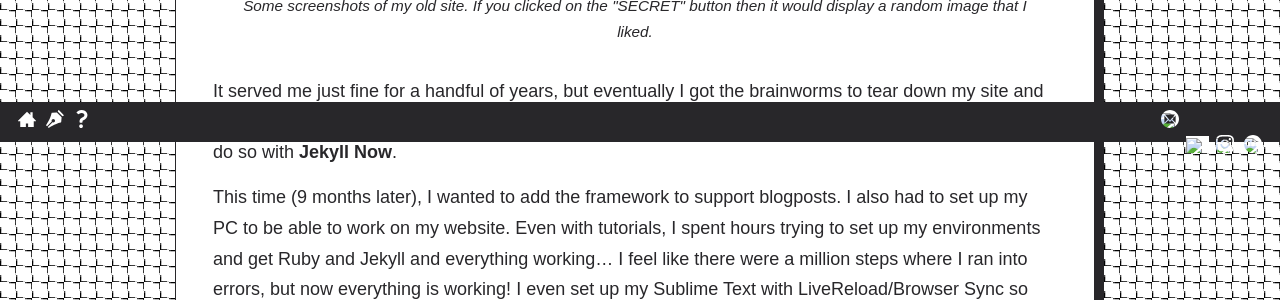
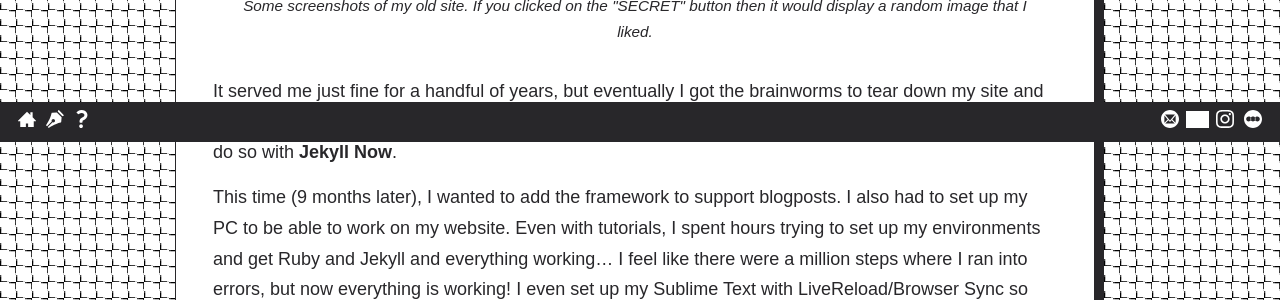
Before and after one commit to jocelynkim/jocelynkim.github.io, a Jekyll site: the page built from _posts/2024-9-28-Hello-World.md, in a window 1280 px wide. Shown: the part 758-1058 px from the top of the page. Built offline with Jekyll 4.4.1, drawn with Linux system fonts in a browser that asks for light colours; some web fonts are replaced; grey boxes are pictures that could not be loaded.

Commit message:
fix footer links

```diff
--- a/_layouts/post.html
+++ b/_layouts/post.html
@@ -42,10 +42,10 @@
               <a href="{{ site.about }}"><span class="icon question" alt="About"></span></a>
             </span>
             <span class="right">
-              <a href="mailto:me@shinji.zone"><img class="icon email" alt="E-mail"></i></a>
-              <a href="https://bsky.app/profile/shinji.zone"><img class="icon bsky" alt="Bluesky"></i></a>
-              <a href="https://instagram.com/shinji.dev"><img class="icon instagram" alt="Instagram"></i></a>
-              <a href="https://letterboxd.com/kimshinji/"><img class="icon letterboxd" alt="Letterboxd"></i></a>
+              <a href="mailto:{{ site.footer-links.email }}"><span class="icon email" alt="Email"></span></a>
+              <a href="https://bsky.app/profile/{{ site.footer-links.bsky }}"><span class="icon bsky" alt="Bluesky"></span></a>
+              <a href="https://instagram.com/{{ site.footer-links.instagram }}"><span class="icon instagram" alt="Instagram"></span></a>
+              <a href="https://letterboxd.com/{{ site.footer-links.letterboxd }}"><span class="icon letterboxd" alt="Letterboxd"></span></a>
             </span>
           </footer>
         </div>
```
Also changed, not shown: 3 other files.
